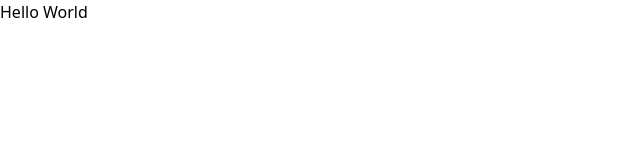
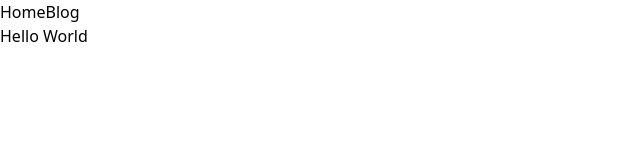
Before and after one commit to zachbharris/zachbharris, a Next.js app: page / in a window 1280 px wide. Shown: the top 160 px of the page, without its empty margins (0-640 px from the left). Built offline with nearby package versions, Linux system fonts and the light colour scheme.

Commit message:
⚡️ wip: header

```diff
--- a/src/app/layout.tsx
+++ b/src/app/layout.tsx
@@ -1,4 +1,6 @@
 import '../styles/globals.css'
+
+import Header from '../components/Header';
 
 export default function RootLayout({
   children,
@@ -10,7 +12,10 @@ export default function RootLayout({
       <head>
         <title>Zach Harris</title>
       </head>
-      <body>{children}</body>
+      <body>
+        <Header />
+        {children}
+      </body>
     </html>
   );
 }
--- /dev/null
+++ b/src/components/Header/index.tsx
@@ -0,0 +1,12 @@
+import Link from "next/link"
+
+type HeaderProps = {}
+
+export default function Header(props: HeaderProps) {
+  return (
+    <nav>
+      <Link href="/">Home</Link>
+      <Link href="/blog">Blog</Link>
+    </nav>
+  )
+}
```
